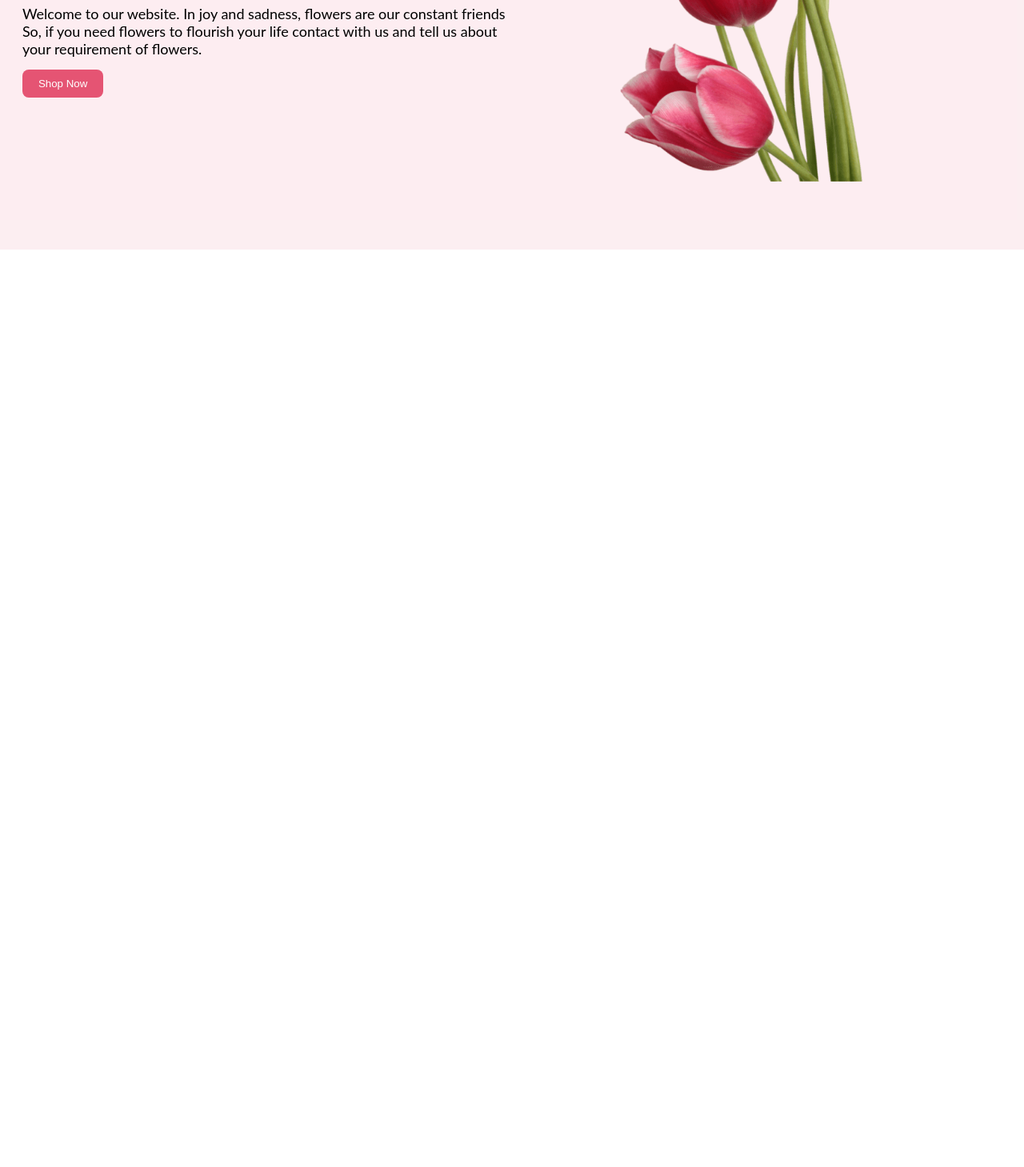
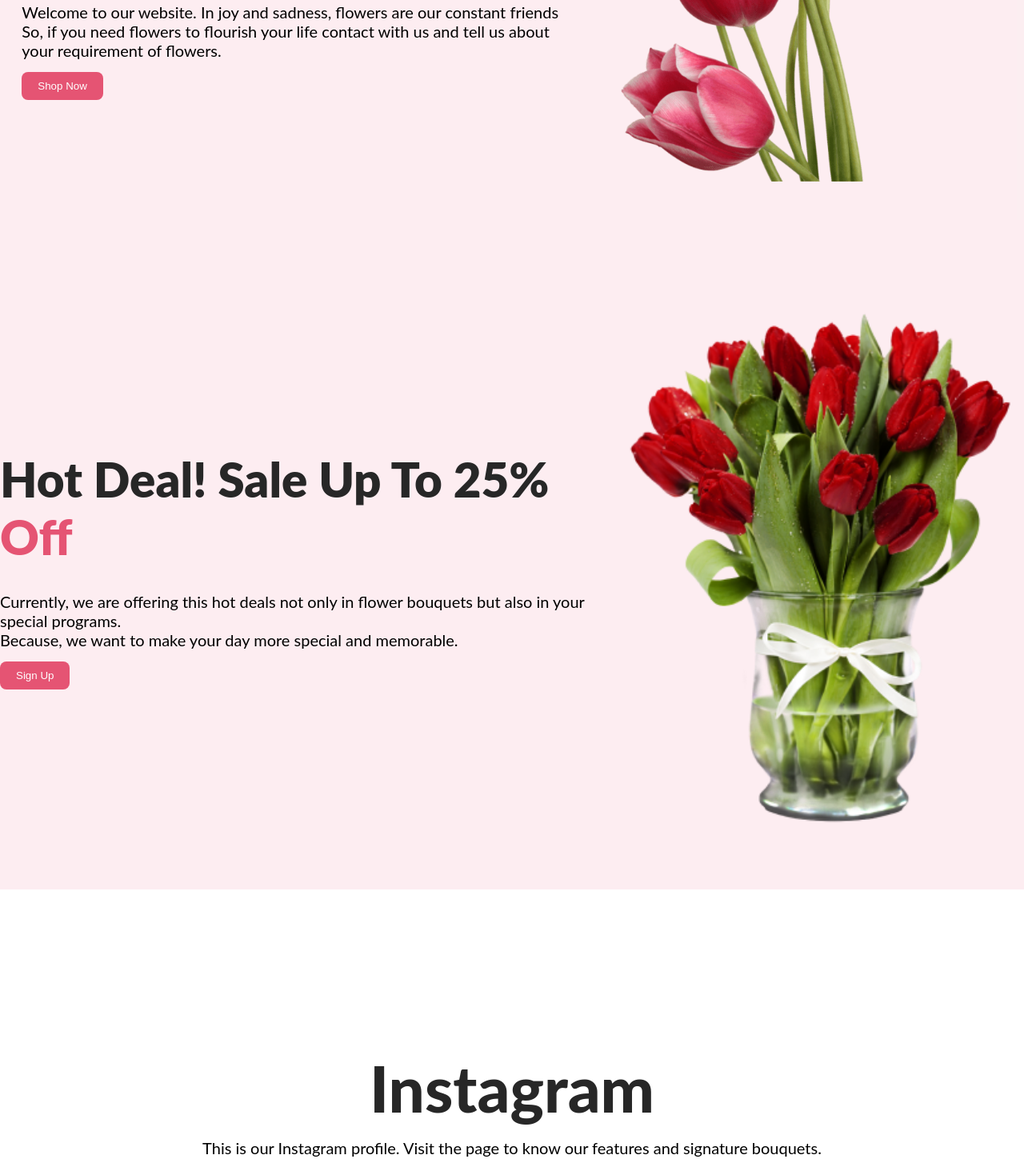
Before and after one commit to EsratJahanSumpa/assignment, a plain HTML site: page index.html in a window 1280 px wide. Shown: the part 488-1947 px from the top of the page at 80% size. Before the commit the page ends 800 px from the top, so only its background shows below. Drawn offline with Linux system fonts and the light colour scheme.

Commit message:
second and third portion added

```diff
--- a/index.html
+++ b/index.html
@@ -8,22 +8,61 @@
 </head>
 <body>
     <main>
+        <section>
            <div class="banner-container">
              <div class="banner-text">
                <h1 class="title">Let's make
                  <br>beautiful flowers a
-            <br>part of your life.</h1>
-            <p class="description">Welcome to our website. In joy and sadness, flowers are our constant friends
-            <br>So, if you need flowers to flourish your life contact with us and tell us about <br>your requirement of flowers.
+                  <br>part of your life.
+               </h1>
+             <p class="description">
+                Welcome to our website. In joy and sadness, flowers are our constant friends
+              <br>So, if you need flowers to flourish your life contact with us and tell us about
+               <br>your requirement of flowers.
               </p>
-            <button class="btn">Shop Now</button>
+                <button type="button" class="btn">Shop Now</button>
               </div>
               <div class="banner-photo">
                 <img class="banner-img" src="./flowerasset/pngwing 10.png" alt="">
              </div>
          </div>
-    </main>
-       <main>
+
+        </section>
+    <section>
+         <div class="deal-container">
+            <div class="deal-text">
+                <h1 class="deal-title">Hot Deal! Sale Up To 25% <span class="off">Off</span></h1>
+                <br>
+            <p class="deal-description">
+                Currently, we are offering this hot deals not only in flower bouquets but also in your special programs. <br>Because, we want to make your day more special and memorable.
+            </p>
+            <button type="button" class="sign-btn">Sign Up</button>
+            </div>
+
+            <div class="deal-photo">
+                <img class="deal-img" src="./flowerasset/pngwing 8.png" alt="">
+            </div>
+
+           </div>
+
+    </section>
+
+    <section>
+        <div class="insta-container">
+            <h1 class="insta-title">Instagram</h1>
+            <p class="insta-description">This is our Instagram profile. Visit the page to know our features and signature bouquets.</p>
+            <div class="flowers-collection">
+                <div class="ful"><img  src="./flowerasset/flower01.png" alt="" style="width: 100%"></div>
+                <div class="ful"><img  src="./flowerasset/Rectangle 4.png" alt="" style="width: 100%"></div>
+                <div class="ful"><img  src="./flowerasset/Rectangle 5.png" alt="" style="width: 100%"></div>
+                <div class="ful"><img  src="./flowerasset/Rectangle 6.png" alt="" style="width: 100%"></div>
+
+
+            </div>
+
+        </div>
+    </section>
+
 
 
 
@@ -31,10 +70,5 @@
     </main>
 
 
-
-
-
-
-
 </body>
 </html>
--- a/styles/flower.css
+++ b/styles/flower.css
@@ -11,11 +11,13 @@
     align-items: center;
 
 }
+
 .banner-img{
     width: 500px;
     margin-bottom: none;
     display: flex;
 }
+
 .title{
     color: #272727;
 font-family: Lato;
@@ -25,7 +27,7 @@ font-weight: 800;
 line-height: normal;
 }
 .description{
-    font-size: 18px;
+    font-size: 20px;
     font-family: Lato;
     margin-top: 15px;
     margin-bottom: 15px;
@@ -37,3 +39,79 @@ line-height: normal;
     border-radius: 8px;
     background-color: #E55473;
 }
+.deal-container{
+        background: rgba(229, 84, 115, 0.10);
+        display: flex;
+        justify-content: space-around;
+        height: 100vh;
+        align-items: center;
+
+}
+
+.deal-title{
+    color: #272727;
+font-family: Lato;
+font-size: 60px;
+font-style: normal;
+font-weight: 900;
+line-height: normal;
+
+}
+.off{
+    color: #E55473;
+}
+.deal-img{
+    width: 500px;
+    margin-bottom: none;
+    display: flex;
+}
+.deal-description{
+    font-size: 20px;
+    font-family: Lato;
+    margin-top: 15px;
+    margin-bottom: 15px;
+}
+.sign-btn{
+    color: white;
+    padding: 10px 20px;
+    border: none;
+    border-radius: 8px;
+    background-color: #E55473;
+}
+.insta-title{
+    color: #272727;
+font-family: Lato;
+font-size: 80px;
+font-style: normal;
+font-weight: 800;
+line-height: normal;
+text-align: center;
+margin-top: 100px;
+padding-top: 100px;
+}
+.insta-container{
+    background: white
+        display: flex;
+        justify-content: space-around;
+        height: 100vh;
+        align-items: center;
+
+}
+.insta-description{
+    font-size: 20px;
+    font-family: Lato;
+    margin-top: 15px;
+    margin-bottom: 15px;
+    text-align: center;
+
+}
+.flowers-collection{
+
+    display: flex;
+    justify-content: center;
+}
+.ful{
+    float: left;
+    width: 20%;
+    padding: 10px;
+}
```
Lines whose indentation alone changed are shown as unchanged.
